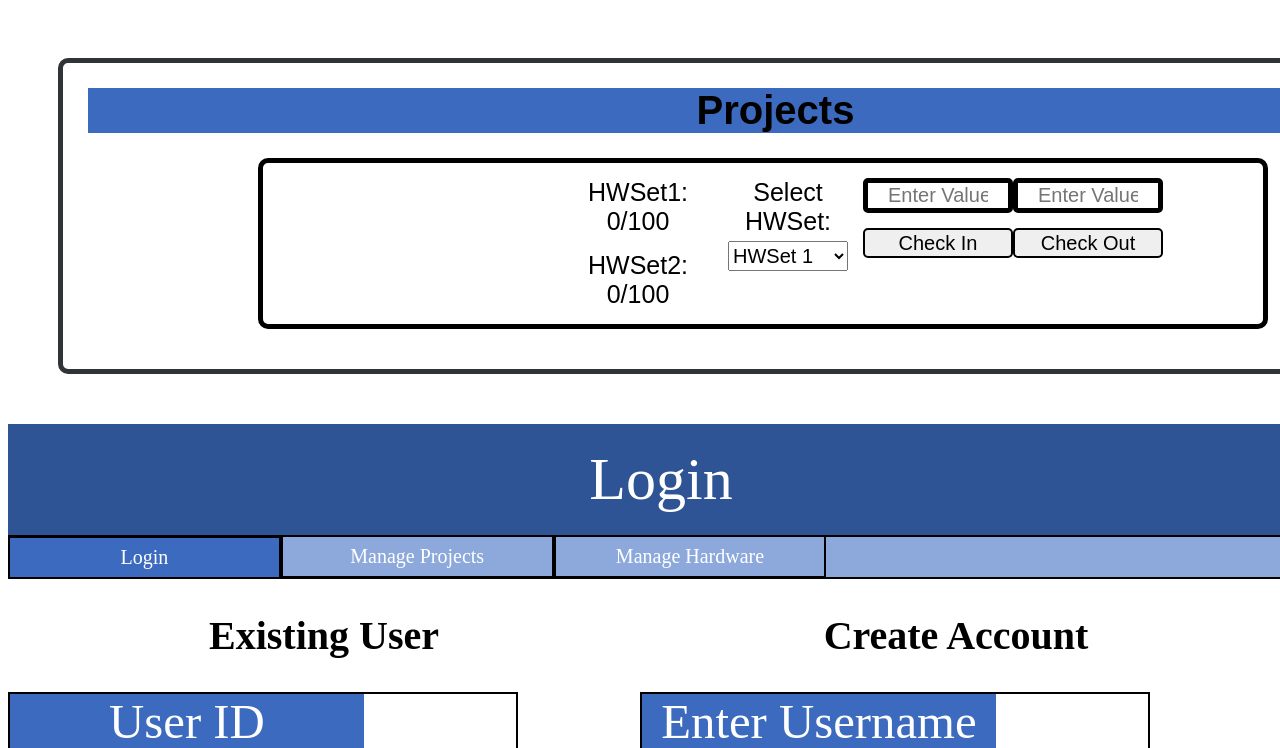
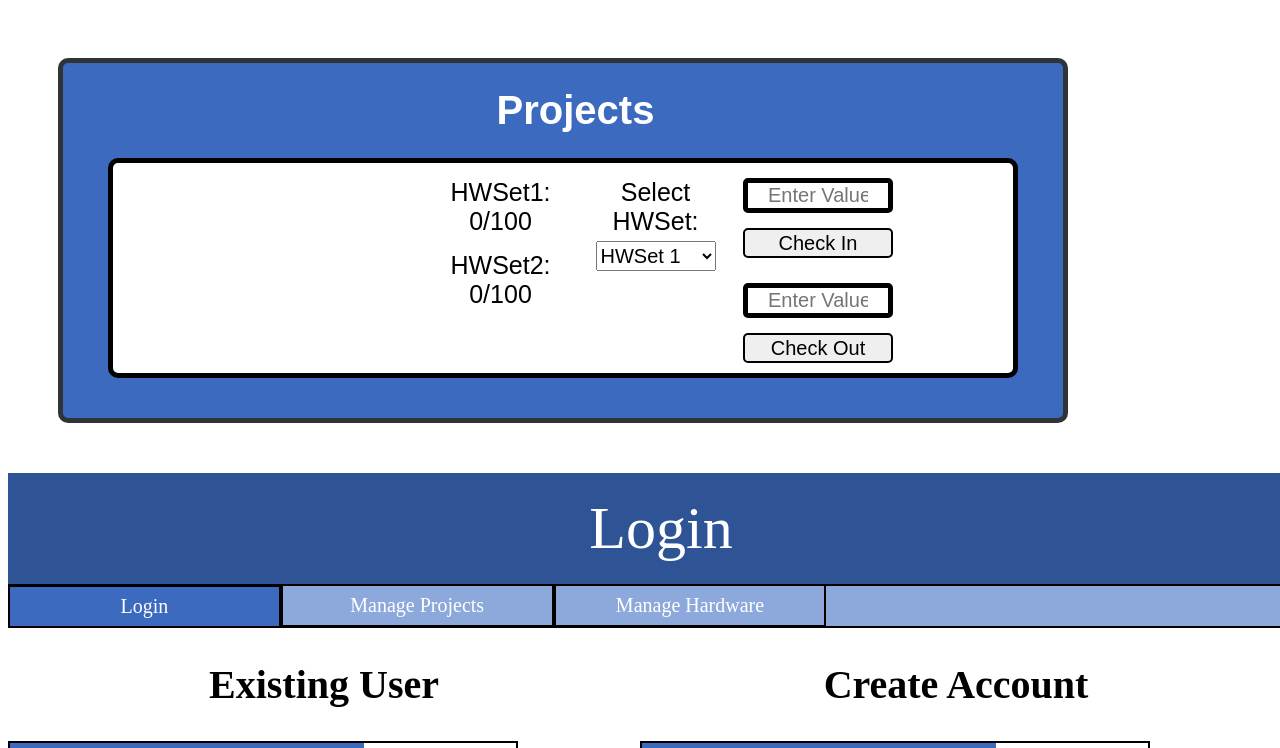
Before and after one commit to sachinnairr/ECE-461L, a React (Create React App) app in the folder frontend/: page /hardware in a window 1280 px wide. Shown: the top 748 px of the page. Built offline with nearby package versions, Linux system fonts and the light colour scheme.

Commit message:
Just an update on the css for the hardware page

```diff
--- a/frontend/src/projects2.css
+++ b/frontend/src/projects2.css
@@ -22,14 +22,16 @@
 	margin-bottom: 25px;
 	margin-left: 25px;
 	text-align: center;
-    background-color: #3B6ABE;
+	color: #ffffff;
+	align-self: center;
+	align-content: center;
 }
 
 .projectWrap {
 	display: inline-block;
-	background: #ffffff;
 	height: auto;
-	width: 1400px;
+	background-color: #3B6ABE;
+	width: 1000px;
 	margin: 50px 50px 50px 50px;
 	text-align: center;
 	border-style: solid;
@@ -44,7 +46,7 @@
 	background-color: #ffffff;
 	min-height: 100px;
 	height: auto;
-	width: 1000px;
+	width: 900px;
 	margin-top: 0px;
 	margin-left: 0px;
 	border-style: solid;
@@ -64,6 +66,8 @@
 .column {
 	width: 15%;
 	margin-top: 10px;
+	margin-left: 10px;
+	margin-right: 10px;
 	float: left;
 	text-align: center;
 }
```
